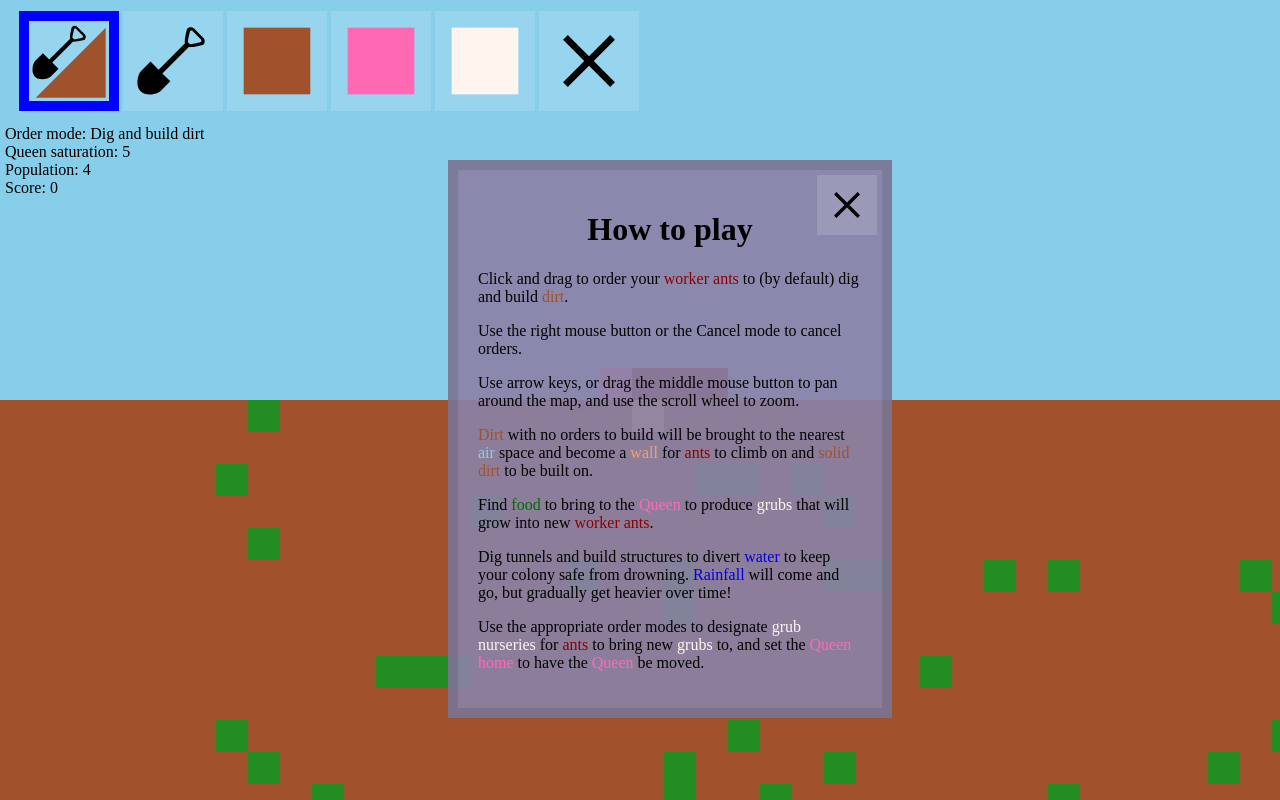
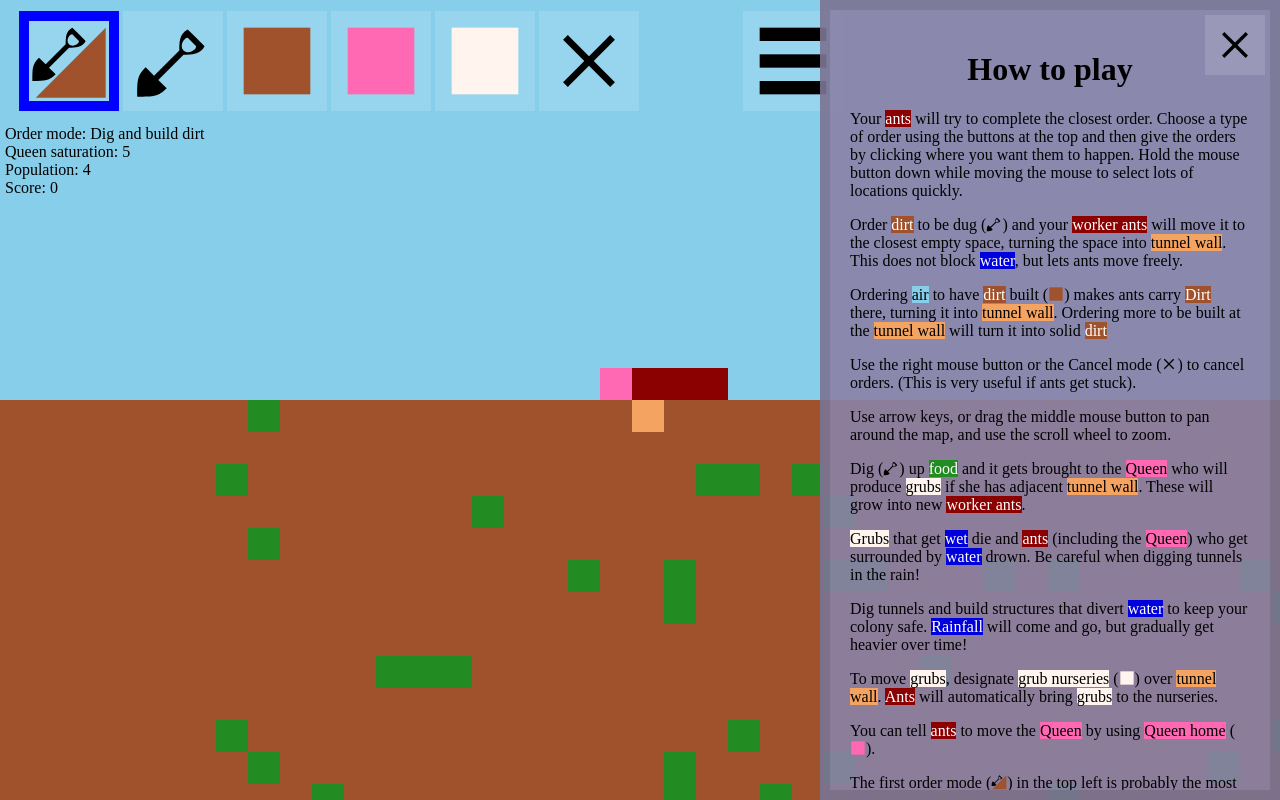
Before and after one commit to penteract/penteract.github.io, a plain HTML site: page ld56/game.html in a window 1280 px wide. Drawn offline with Linux system fonts and the light colour scheme.

Commit message:
Update ld56, final version

```diff
--- a/ld56/game.html
+++ b/ld56/game.html
@@ -3,6 +3,9 @@
 <head>
     <title> Anthill </title>
     <style>
+        html{
+          overflow:hidden;
+        }
         html,
         body,
         canvas {
@@ -12,7 +15,7 @@
 
         #hud {
             position: absolute;
-            width: 100%;
+            width: calc(100%-10px);
             /*height: 10%;*/
             top: 0px;
             margin: 0px;
@@ -48,17 +51,29 @@
         fieldset input:checked+label>svg {
             border: 10px solid blue;
         }
+        #openTut>svg {
+            border: 10px solid #0000;
+        }
+        #openTut {
+            margin-left: 100px ;
+        }
+        #openTut>svg:hover {
+            border: 10px solid #2F2;
+        }
 
         #tutorial {
             display: none;
             position: absolute;
             width: 30%;
-            top: 20%;
-            left: 35%;
+            min-width: 400px;
+            top: 0px;
+            right: 0px;
             /** todo: find a colour that all the coloured text is readable against */
             background: #8a83a7e7;
             padding: 20px;
             border: #2222 10px solid;
+            overflow-y:auto;
+            max-height:calc(100% - 60px);
         }
 
         #tutorial>h1 {
@@ -71,6 +86,12 @@
             right: 5px;
             background-color: #FFF2;
         }
+        #tut-hide {
+            position: absolute;
+            top: 5px;
+            left: 5px;
+            background-color: #FFF2;
+        }
 
         #tut-close>svg {
             border: 10px solid #0000;
@@ -80,42 +101,63 @@
             border: 10px solid #F22;
         }
 
+        .tut-ant,.tut-dirt,.tut-water,.tut-food{
+            color: white;
+        }
         .tut-ant {
-            color: darkred;
+            background-color: darkred;
             /* could we set these in js to ensure the're consistent with colMap? */
         }
 
         .tut-dirt {
-            color: Sienna;
+            background-color: Sienna;
         }
 
         .tut-tunnel {
-            color: sandybrown;
+            background-color: sandybrown;
         }
 
         .tut-food {
-            color: #006a00; /* forestgreen;  #008B00 */
+            background-color: forestgreen; /*#006a00; /* forestgreen;  #008B00 */
         }
 
         .tut-air {
-            color: skyblue;
+            background-color: skyblue;
         }
 
         .tut-grub {
-            color: seashell;
+            background-color: seashell;
         }
 
         .tut-queen {
-            color: hotpink;
+            background-color: hotpink;
         }
 
         .tut-water {
-            color: #00D;
+            background-color: #00D;
+        }
+        #tutorial p>svg{
+            margin-bottom: -2px;
+            padding:0px;
+            border:0px;
         }
     </style>
 </head>
 
 <body oncontextmenu="return false">
+    <svg style="display:none">
+        <defs>
+        <path id="spadeIcon"
+            d="M 13 4 L 14 3 L 16 5 C 15 7 13 7 11 7 L 5 13 L 7 15 C 5 17 4 17 0 17 C 0 13 0 12 2 10 L 4 12 L 10 6 C 10 4 10 2 12 1 L 14 3 L 13 4 L 12 3 C 11 3 10 5 11 6 C 12 7 14 6 14 5"
+            fill="#000">
+        </path>
+        <g id="flexibleIcon">
+            <use href="#spadeIcon"> </use>
+            <path d="M 1 22 L 22 22 L 22 1 Z" fill="sienna">
+        </g>
+        </defs>
+
+    </svg>
     <canvas id="main">
     </canvas>
     <div id="hud">
@@ -127,30 +169,17 @@
 
             <div onclick="updateHud()" title="Dig and build dirt">
                 <input type="radio" id="flexible" name="action" value="flexible" checked="true" />
-                <label for="flexible"> <svg width="80px" height="80px" viewBox="-1 -1.5 24 24" version="1.1"
+                <label for="flexible"> <svg width="80px" height="80px" viewBox="-1 -1 24 24" version="1.1"
                         xmlns="http://www.w3.org/2000/svg" xmlns:xlink="http://www.w3.org/1999/xlink">
-                        <g stroke="none" stroke-width="1" fill="none" fill-rule="evenodd">
-                            <path
-                                d="M15.732,2.509 L13.495,0.274 C13.064,-0.159 12.346,-0.141 11.892,0.312 C11.848,0.356 11.817,0.411 11.8,0.471 C11.241,2.706 11.253,3.487 11.346,3.794 L5.081,10.059 L3.162,8.142 L0.872,10.432 C0.123,11.18 -0.503,13.91 0.795,15.207 C2.092,16.504 4.819,15.875 5.566,15.128 L7.86,12.836 L5.981,10.958 L12.265,4.675 C12.607,4.752 13.423,4.732 15.535,4.205 C15.595,4.188 15.65,4.158 15.694,4.114 C16.147,3.661 16.163,2.941 15.732,2.509 L15.732,2.509 Z M15.15,3.459 C14.047,3.77 12.765,4.046 12.481,3.992 L12.046,3.557 C11.984,3.291 12.262,1.996 12.576,0.886 C12.757,0.752 12.989,0.748 13.129,0.888 L15.147,2.906 C15.285,3.045 15.281,3.277 15.15,3.459 L15.15,3.459 Z"
-                                fill="#000">
-                            </path>
-                            <!-- corners: 2 1.5; 32 31.5  -->
-                            <!-- corners: 1 0.5; 22 21.5  -->
-                            <path d="M 1 21.5 L 22 21.5 L 22 0.5 Z" fill="sienna">
-                        </g>
+                        <use href="#flexibleIcon"> </use>
                     </svg></label>
             </div>
 
             <div onclick="updateHud()" title="Dig">
                 <input type="radio" id="dig" name="action" value="dig" />
-                <label for="dig"> <svg width="80px" height="80px" viewBox="-1 -1.5 19 19" version="1.1"
+                <label for="dig"> <svg width="80px" height="80px" viewBox="-1 -1 19 19" version="1.1"
                         xmlns="http://www.w3.org/2000/svg" xmlns:xlink="http://www.w3.org/1999/xlink">
-                        <g stroke="none" stroke-width="1" fill="none" fill-rule="evenodd">
-                            <path
-                                d="M15.732,2.509 L13.495,0.274 C13.064,-0.159 12.346,-0.141 11.892,0.312 C11.848,0.356 11.817,0.411 11.8,0.471 C11.241,2.706 11.253,3.487 11.346,3.794 L5.081,10.059 L3.162,8.142 L0.872,10.432 C0.123,11.18 -0.503,13.91 0.795,15.207 C2.092,16.504 4.819,15.875 5.566,15.128 L7.86,12.836 L5.981,10.958 L12.265,4.675 C12.607,4.752 13.423,4.732 15.535,4.205 C15.595,4.188 15.65,4.158 15.694,4.114 C16.147,3.661 16.163,2.941 15.732,2.509 L15.732,2.509 Z M15.15,3.459 C14.047,3.77 12.765,4.046 12.481,3.992 L12.046,3.557 C11.984,3.291 12.262,1.996 12.576,0.886 C12.757,0.752 12.989,0.748 13.129,0.888 L15.147,2.906 C15.285,3.045 15.281,3.277 15.15,3.459 L15.15,3.459 Z"
-                                fill="#000">
-                            </path>
-                        </g>
+                        <use href="#spadeIcon"> </use>
                     </svg></label>
             </div>
 
@@ -158,7 +187,7 @@
                 <input type="radio" id="dirt" name="action" value="dirt" />
                 <label for="dirt"><svg width="80px" height="80px" viewBox="-1 -1 12 12" version="1.1"
                         xmlns="http://www.w3.org/2000/svg" xmlns:xlink="http://www.w3.org/1999/xlink">
-                        <rect x=0 y=0 width=10 height=10 fill="sienna"> </rect>
+                        <rect id="dirtIcon" x=0 y=0 width=10 height=10 fill="sienna"> </rect>
                     </svg></label>
             </div>
 
@@ -166,25 +195,33 @@
                 <input type="radio" id="queen" name="action" value="queen" />
                 <label for="queen"> <svg width="80px" height="80px" viewBox="-1 -1 12 12" version="1.1"
                         xmlns="http://www.w3.org/2000/svg" xmlns:xlink="http://www.w3.org/1999/xlink">
-                        <rect x=0 y=0 width=10 height=10 fill="hotpink"> </rect>
+                        <rect id="queenIcon" x=0 y=0 width=10 height=10 fill="hotpink"> </rect>
                     </svg></label>
             </div>
             <div onclick="updateHud()" title="Designate Grub nursery">
                 <input type="radio" id="grub" name="action" value="grub" />
                 <label for="grub"> <svg width="80px" height="80px" viewBox="-1 -1 12 12" version="1.1"
                         xmlns="http://www.w3.org/2000/svg" xmlns:xlink="http://www.w3.org/1999/xlink">
-                        <rect x=0 y=0 width=10 height=10 fill="seashell"> </rect>
+                        <rect id="grubIcon" x=0 y=0 width=10 height=10 fill="seashell"> </rect>
                     </svg></label>
             </div>
             <div onclick="updateHud()" title="Cancel orders">
                 <input type="radio" id="cancel" name="action" value="cancel" />
                 <label for="cancel"> <svg width="80px" height="80px" viewBox="-6 -6 12 12" version="1.1"
                         xmlns="http://www.w3.org/2000/svg" xmlns:xlink="http://www.w3.org/1999/xlink">
-                        <g transform="rotate(45)">
+                        <g id="cancelIcon" transform="rotate(45)">
                             <rect x="-5" y="-0.5" width="10" height="1" fill="black"> </rect>
                             <rect x="-0.5" y="-5" width="1" height="10" fill="black"> </rect>
                         </g>
                     </svg></label>
+            </div>
+            <div id="openTut" onclick="toggleTutorial()" title="Show/hide tutorial">
+                <svg width="80px" height="80px" viewBox="-6 -6 12 12" version="1.1" xmlns="http://www.w3.org/2000/svg"
+                    xmlns:xlink="http://www.w3.org/1999/xlink">
+                    <rect x="-5" y="-5" width="10" height="2" fill="black"> </rect>
+                    <rect x="-5" y="-1" width="10" height="2" fill="black"> </rect>
+                    <rect x="-5" y="3" width="10" height="2" fill="black"> </rect>
+                </svg>
             </div>
         </fieldset>
 
@@ -206,21 +243,35 @@
                 </g>
             </svg>
         </div>
-        <p>Click and drag to order your <span class="tut-ant">worker ants</span> to (by default) dig and build <span
-                class="tut-dirt">dirt</span>.</p>
-        <p>Use the right mouse button or the Cancel mode to cancel orders.</p>
+        <!-- TODO: add icons for order types -->
+        <p> Your <span class="tut-ant">ants</span> will try to complete the closest order. Choose a type of order using the buttons at the top and then give the orders by clicking where you want them to happen. Hold the mouse button down while moving the mouse to select lots of locations quickly.</p>
+        <p> Order <span class="tut-dirt">dirt</span> to be dug (<svg width="1em" height="1em" viewBox="-1 -1 19 19" version="1.1"
+                        xmlns="http://www.w3.org/2000/svg" xmlns:xlink="http://www.w3.org/1999/xlink"> <use href="#spadeIcon"></use></svg>) and your  <span class="tut-ant">worker ants</span> will move it to the closest empty space, turning the space into <span class="tut-tunnel">tunnel wall</span>. This does not block <span class="tut-water">water</span>, but lets ants move freely.</p>
+        <p> Ordering <span class="tut-air">air</span> to have <span class="tut-dirt">dirt</span> built (<svg width="1em" height="1em" viewBox="-1 -1 12 12" version="1.1"
+                        xmlns="http://www.w3.org/2000/svg" xmlns:xlink="http://www.w3.org/1999/xlink"> <use href="#dirtIcon"></use></svg>) makes ants carry <span class="tut-dirt">Dirt</span> there, turning it into <span class="tut-tunnel">tunnel wall</span>. Ordering more to be built at the <span class="tut-tunnel">tunnel wall</span> will turn it into solid <span class="tut-dirt">dirt</span></p>
+
+        <p>Use the right mouse button or the Cancel mode (<svg width="1em" height="1em" viewBox="-6 -6 12 12" version="1.1"
+                        xmlns="http://www.w3.org/2000/svg" xmlns:xlink="http://www.w3.org/1999/xlink"> <use href="#cancelIcon"></use></svg>) to cancel orders. (This is very useful if ants get stuck).</p>
+
         <p>Use arrow keys, or drag the middle mouse button to pan around the map, and use the scroll wheel
             to zoom.</p>
+        <!--
         <p><span class="tut-dirt">Dirt</span> with no orders to build will be brought to the nearest <span
                 class="tut-air">air</span> space and become a <span class="tut-tunnel">wall</span> for <span
-                class="tut-ant">ants</span> to climb on and <span class="tut-dirt">solid dirt</span> to be built on.</p>
-        <p>Find <span class="tut-food">food</span> to bring to the <span class="tut-queen">Queen</span> to produce <span
-                class="tut-grub">grubs</span> that will grow into new <span class="tut-ant">worker ants</span>.</p>
-        <p>Dig tunnels and build structures to divert <span class="tut-water">water</span> to keep your colony safe from
-            drowning. <span class="tut-water">Rainfall</span> will come and go, but gradually get heavier over time!</p>
-        <p>Use the appropriate order modes to designate <span class="tut-grub">grub nurseries</span> for <span
-                class="tut-ant">ants</span> to bring new <span class="tut-grub">grubs</span> to, and set the <span
-                class="tut-queen">Queen home</span> to have the <span class="tut-queen">Queen</span> be moved.</p>
+                class="tut-ant">ants</span> to climb on and <span class="tut-dirt">solid dirt</span> to be built on.</p> -->
+        <p>Dig (<svg width="1em" height="1em" viewBox="-1 -1 19 19" version="1.1"
+                        xmlns="http://www.w3.org/2000/svg" xmlns:xlink="http://www.w3.org/1999/xlink"> <use href="#spadeIcon"></use></svg>) up <span class="tut-food">food</span> and it gets brought to the <span class="tut-queen">Queen</span> who will produce <span class="tut-grub">grubs</span> if she has adjacent <span class="tut-tunnel">tunnel wall</span>. These will grow into new <span class="tut-ant">worker ants</span>.</p>
+
+        <p> <span class="tut-grub">Grubs</span> that get <span class="tut-water">wet</span> die and <span class="tut-ant">ants</span> (including the <span class="tut-queen">Queen</span>) who get surrounded by <span class="tut-water">water</span> drown. Be careful when digging tunnels in the rain! <p/>
+        <p>Dig tunnels and build structures that divert <span class="tut-water">water</span> to keep your colony safe. <span class="tut-water">Rainfall</span> will come and go, but gradually get heavier over time!</p>
+
+        <p> To move <span class="tut-grub">grubs</span>, designate <span class="tut-grub">grub nurseries</span> (<svg width="1em" height="1em" viewBox="-1 -1 12 12" version="1.1"
+                        xmlns="http://www.w3.org/2000/svg" xmlns:xlink="http://www.w3.org/1999/xlink"> <use href="#grubIcon"></use></svg>) over <span class="tut-tunnel">tunnel wall</span>. <span class="tut-ant">Ants</span> will automatically bring <span class="tut-grub">grubs</span> to the nurseries.</p>
+        <p> You can tell <span class="tut-ant">ants</span> to move the <span class="tut-queen">Queen</span> by using <span class="tut-queen">Queen home</span> (<svg width="1em" height="1em" viewBox="-1 -1 12 12" version="1.1"
+                        xmlns="http://www.w3.org/2000/svg" xmlns:xlink="http://www.w3.org/1999/xlink"> <use href="#queenIcon"></use></svg>).</p>
+        <p> The first order mode (<svg width="1em" height="1em" viewBox="-1 -1 24 24" version="1.1"
+                        xmlns="http://www.w3.org/2000/svg" xmlns:xlink="http://www.w3.org/1999/xlink"> <use href="#flexibleIcon"></use></svg>) in the top left is probably the most useful - this digs if you select <span class="tut-dirt">dirt</span> or <span class="tut-food">food</span> and places <span class="tut-dirt">dirt</span> if you select spaces without anything solid.</p>
+        <!-- TODO: add hints: (build walls and a roof) -->
     </div>
 
     <script src="heap.js"> </script>
--- a/ld56/interface.js
+++ b/ld56/interface.js
@@ -7,7 +7,7 @@
 // // z, x, c switch between digging,building,both // ah yes commented out comments to indicate no longer being relevant
 
 function sel(p, button) {
-    if ((document.getElementById("tutorial")).style.display !== "none") return
+    //if ((document.getElementById("tutorial")).style.display !== "none") return
     orderMode = document.querySelector('input[name="action"]:checked').value
     /*if (shiftHeld && orderMode=="flexible") { can't directly build/place anything except dirt any more
         orderType = getSolidTypeStr(p)
@@ -85,25 +85,40 @@ updateHud()
 function gameOver(reason) {
     clearInterval(tickInterval)
     redraw()
-    alert(`${reason}, game over!\nYou survived ${tickCount - 1} steps.\nRefresh the page to retry.\n\nScore: ${score}\nHighest: ${localStorage['highScore']}`)
+    alert(`${reason}, game over!\nYou survived ${tickCount - 1} steps.\nRefresh the page to retry.\n\nScore: ${score}\nHighest: ${localStorage['highScore' + gameMode]}`)
 }
 
 function win() {
-    alert(`You won! You survived ${tickCount} steps.\nClick ok to continue playing, or refresh the page to start over. \n\nScore: ${score}\nHighest: ${localStorage['highScore']}`)
+    alert(`You won! You survived ${tickCount} steps.\nClick ok to continue playing, or refresh the page to start over. \n\nScore: ${score}\nHighest: ${localStorage['highScore' + gameMode]}`)
 }
 
 wasPaused = false
 function showTutorial() {
     document.getElementById("tutorial").style.display = "block"
-    wasPaused = paused
-    pause()
+    //wasPaused = paused
+    // pause()
     //localStorage["seenTutorial"] = true
 }
 
 function hideTutorial() {
     document.getElementById("tutorial").style.display = "none"
-    if (!wasPaused) resume()
+    // if (!wasPaused) resume()
 }
+
+function toggleTutorial() {
+    if (document.getElementById("tutorial").style.display == "block") {
+        hideTutorial()
+    }
+    else {
+        showTutorial()
+    }
+}
+
 
 // if (!localStorage["seenTutorial"])
 showTutorial()
+
+
+let urlParams = new URLSearchParams(window.location.search);
+let gameMode = urlParams.get('gameMode');
+if (!["easy", "hard", "sandbox"].includes(gameMode)) { console.warn("unrecognized gamemode"); gameMode = "easy" }
--- a/ld56/simulation.js
+++ b/ld56/simulation.js
@@ -50,6 +50,7 @@ function clearNursery(p) {
 }
 function setQueenHome(p) {
     if (emptyForOrder(p) && !nmap[p]) {
+        clearOrder(queenHome)
         queenHome = p
     }
 }
@@ -107,8 +108,7 @@ function hCost(q, d) {
 
 function incScore(amt = 1) {
     score += amt
-    localStorage["highScore"] ??= 0
-    localStorage["highScore"] = Math.max(score, localStorage["highScore"])
+    localStorage["highScore" + gameMode] = Math.max(score, localStorage["highScore" + gameMode] ?? 0)
 }
 
 workerOrdersAttempted = 0
@@ -833,7 +833,7 @@ function willBeSolid(p) {
 function willWalk(p, type) {
     return ((!isSolid(p) && inBounds(p) &&
         (map[p]?.includes("tunnel") || willBeSolid([p[0], p[1] - 1]) || willBeSolid([p[0] - 1, p[1] - 1]) || willBeSolid([p[0] + 1, p[1] - 1]))
-        || (targets[["worker", p]] && (type == "worker" || getSolidTypeObj(p) === type)) || solidTypes.find(t => draggers[[t, p]]) || orders["worker"][p])
+        || ((targets[["worker", p]] || orders["worker"][p]) && (type == "worker" || getSolidTypeObj(p) === type)) || solidTypes.find(t => draggers[[t, p]]))
     )
 }
 
@@ -936,7 +936,9 @@ function tick() {
     console.log(- t + (t = performance.now()), "delays")
     k = Math.log(tickCount) - 6
     diffScaler = k ** 2 * Math.sign(k) / 300
+    if (gameMode !== "hard" && diffScaler >= 0) { diffScaler = 0 }
     RainProb = (1 + Math.sin(tickCount / 100)) ** 2 * 0.01 + diffScaler
+    if (gameMode === "sandbox") { RainProb = 0 }
     // Should this vary by x coordinate? That would mean you'd have to deal with floods coming from the sides, as well as just rain from above
     let newWater = []
     for (let x = minx; x <= maxx; x++) {
--- a/ld56/zoomPan.js
+++ b/ld56/zoomPan.js
@@ -23,7 +23,9 @@ function scl(x, y, factor) {
 }
 function whl(e) {
     //console.log(e.deltaY)
-    if (e.deltaY != 0) scl(e.clientX, e.clientY, Math.pow(0.95, e.deltaY))
+    if(!tutorial.contains(document.elementFromPoint(e.clientX,e.clientY)) ){
+      if (e.deltaY != 0) scl(e.clientX, e.clientY, Math.pow(0.95, e.deltaY))
+    }
 }
 function roundAway(x) {
     return x > 0 ? Math.ceil(x) : Math.floor(x)
```
